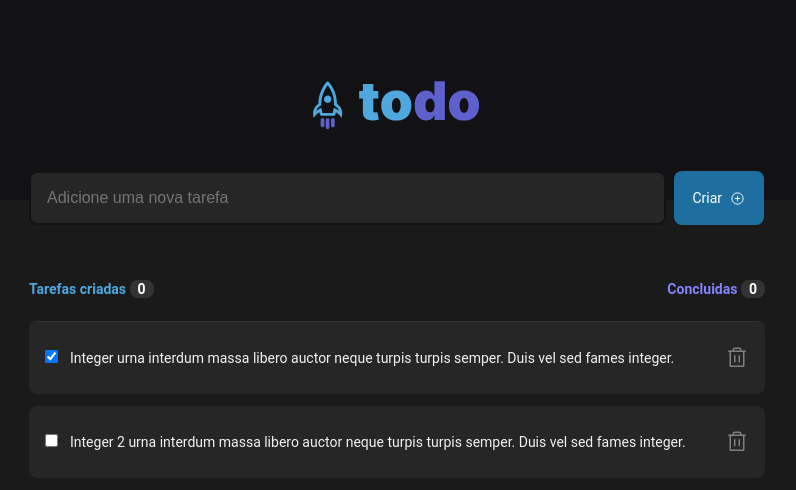
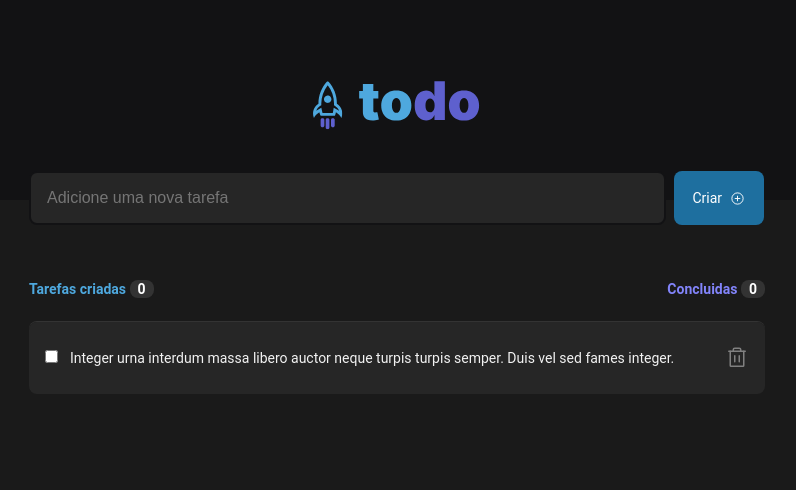
Before and after one commit to BePenques/react-todo-list-rocketseat, a React (Vite) app: page / in a window 1280 px wide. Shown: the top 490 px of the page, without its empty margins (243-1039 px from the left). Built offline with nearby package versions, Linux system fonts and the light colour scheme.

Commit message:
refatoração e funcionalidade add task

```diff
--- a/src/App.jsx
+++ b/src/App.jsx
@@ -4,6 +4,8 @@ import { TaskList } from "./components/TaskList"
 import { Task } from "./components/Task"
 import './global.css';
 import styles from './App.module.css'
+import { v4 as uuidv4 } from 'uuid';
+import { useState } from 'react';
 // import styles from './TaskList.module.css'
 
 function App() {
@@ -15,9 +17,8 @@ function App() {
 
       <div className={styles.wrapper}>
         <main className={styles.main}>
-          <InputTask>
-          </InputTask>
-          <TaskList></TaskList>
+          <InputTask></InputTask>
+          {/* <TaskList></TaskList> */}
         </main>
       </div>
    </div>
--- a/src/components/InputTask.jsx
+++ b/src/components/InputTask.jsx
@@ -1,16 +1,97 @@
 import styles from './InputTask.module.css'
 import { PlusCircle} from 'phosphor-react'
+import { useState } from 'react';
+import { v4 as uuidv4 } from 'uuid';
+import { TaskList } from "./TaskList"
+import { Task } from "./Task"
+// import styles from './TaskList.module.css'
+
 
 export function InputTask(){
+
+      const [tasks, setTasks] = useState([
+        {
+            id: uuidv4(),
+            title: 'Integer urna interdum massa libero auctor neque turpis turpis semper. Duis vel sed fames integer.',
+            isCompleted: false
+        },
+      ]);
+
+      const [newTitleText, setNewTitleText] = useState([]);
+
+      function handleCreateNewTask(){
+          event.preventDefault()
+
+          setTasks([//passa qual o novo valor
+             ...tasks,
+             {
+                id: uuidv4(),
+                title: newTitleText,
+                isCompleted: false
+             }
+          ]);
+
+          setNewTitleText('');
+
+      }
+    function handleNewCommentChange(){
+        // event.target.setCustomValidity('');
+        setNewTitleText(event.target.value)
+    }
+
+    function handleTask(idToChange){
+
+       console.log(idToChange)
+       let newTaks = tasks.map(el=>{
+        //    if(el.id === idToChange){
+            // return {
+            //     ...el,
+            //     isCompleted: !el.isCompleted
+            // }
+        //    }
+       })
+       console.log(newTaks);
+
+    }
+
+
     return (
         <article className={styles.article}>
-            <form action="">
-                <input type="text" name="" id="" placeholder='Adicione uma nova tarefa'/>
-                <a href="#">
+            <form onSubmit={handleCreateNewTask}>
+                <input
+                    type="text"
+                    name="task"
+                    id="task"
+                    value={newTitleText}
+                    onChange={handleNewCommentChange}
+                    placeholder='Adicione uma nova tarefa'
+                    required
+                />
+                <button type="submit">
                    <PlusCircle size={15} />
                     Criar
-                </a>
+                </button>
             </form>
+            <div className={styles.tasklist}>
+                <div className={styles.counter}>
+                    <strong className={styles.tarefasCriadas}>Tarefas criadas <span>0</span></strong>
+                    <strong className={styles.concluidas}>Concluidas <span>0</span></strong>
+                </div>
+                <div className={styles.list}>
+                    {tasks.map(task => {
+                        return (
+                            <Task
+                                key={task.id}
+                                id={task.id}
+                                title={task.title}
+                                isCompleted={task.isCompleted}
+                                onHandleTask={handleTask}
+                            />
+                        )
+                    })}
+
+                </div>
+            </div>
         </article>
     )
 }
--- a/src/components/InputTask.module.css
+++ b/src/components/InputTask.module.css
@@ -12,7 +12,7 @@
     width: 46rem;
 }
 
-.article input{
+.article form input{
     width: 39.8rem;
     background: var(--gray-500);
     border: 0;
@@ -26,19 +26,52 @@
 
 }
 
-.article form a{
+.article form button{
     width: 5.62rem;
     margin-top: 1rem;
     height: 100%;
     border-radius: 8px;
     background: var(--blue-500);
     color: white;
-
-    display: block;
-    text-decoration: none;
+    border: 0px;
+    cursor: pointer;
     display: flex;
     flex-direction: row-reverse;
     align-items: center;
     justify-content: center;
     gap: 0.5rem;
 }
+
+/* TaskList */
+.tasklist{
+    /* border: 2px solid red; */
+    margin-top: 4rem;
+    /* height: 100px;   */
+}
+
+.list{
+    margin-top: 1.5rem;
+    border-top: 1px solid var(--gray-400);
+    border-radius: 8px 8px 0px 0px;
+    height: 3.12rem;
+    /* opacity: 0.7; */
+}
+
+.counter{
+    display: flex;
+    justify-content: space-between;
+}
+
+.counter span{
+    padding: 1px 8px;
+    background: var(--gray-400);
+    border-radius: 8px;
+    color: white;
+}
+
+.tarefasCriadas{
+    color: var(--blue-300);
+}
+.concluidas{
+    color: var(--purple-300);
+}
--- a/src/components/Task.jsx
+++ b/src/components/Task.jsx
@@ -1,14 +1,20 @@
 import styles from './Task.module.css'
 import { Trash } from 'phosphor-react'
 
-export function Task({title, isCompleted}){
+
+export function Task({id,title, isCompleted, onHandleTask}){
 // export function Task(){
+
+
+    function handleTask(){
+        onHandleTask(id)
+    }
 
     return(
 
         <div className={styles.taskBox}>
             <div className={styles.checkBoxLabel}>
-                <input type="checkbox" checked={isCompleted}/>
+                <input type="checkbox" onChange={handleTask}/>
                 <label>{title}</label>
             </div>
                 <button className={styles.btn} title="Deletar Tarefa">
--- a/src/components/TaskList.jsx
+++ b/src/components/TaskList.jsx
@@ -2,20 +2,23 @@ import styles from './TaskList.module.css'
 import { Task } from "./Task"
 import { v4 as uuidv4 } from 'uuid';
 
-const tasks = [
-    {
-        id: uuidv4(),
-        title: 'Integer urna interdum massa libero auctor neque turpis turpis semper. Duis vel sed fames integer.',
-        isCompleted: true
-    },
-    {
-        id: uuidv4(),
-        title: 'Integer 2 urna interdum massa libero auctor neque turpis turpis semper. Duis vel sed fames integer.',
-        isCompleted: false
-    }
-  ];
+// const tasks = [
+//     {
+//         id: uuidv4(),
+//         title: 'Integer urna interdum massa libero auctor neque turpis turpis semper. Duis vel sed fames integer.',
+//         isCompleted: true
+//     },
+//     {
+//         id: uuidv4(),
+//         title: 'Integer 2 urna interdum massa libero auctor neque turpis turpis semper. Duis vel sed fames integer.',
+//         isCompleted: false
+//     }
+//   ];
 
-export function TaskList(){
+export function TaskList(tasks){
+
+    // const [tasks, setTasks] = useState(tasks)
+
     return(
         <div className={styles.tasklist}>
             <div className={styles.counter}>
```
